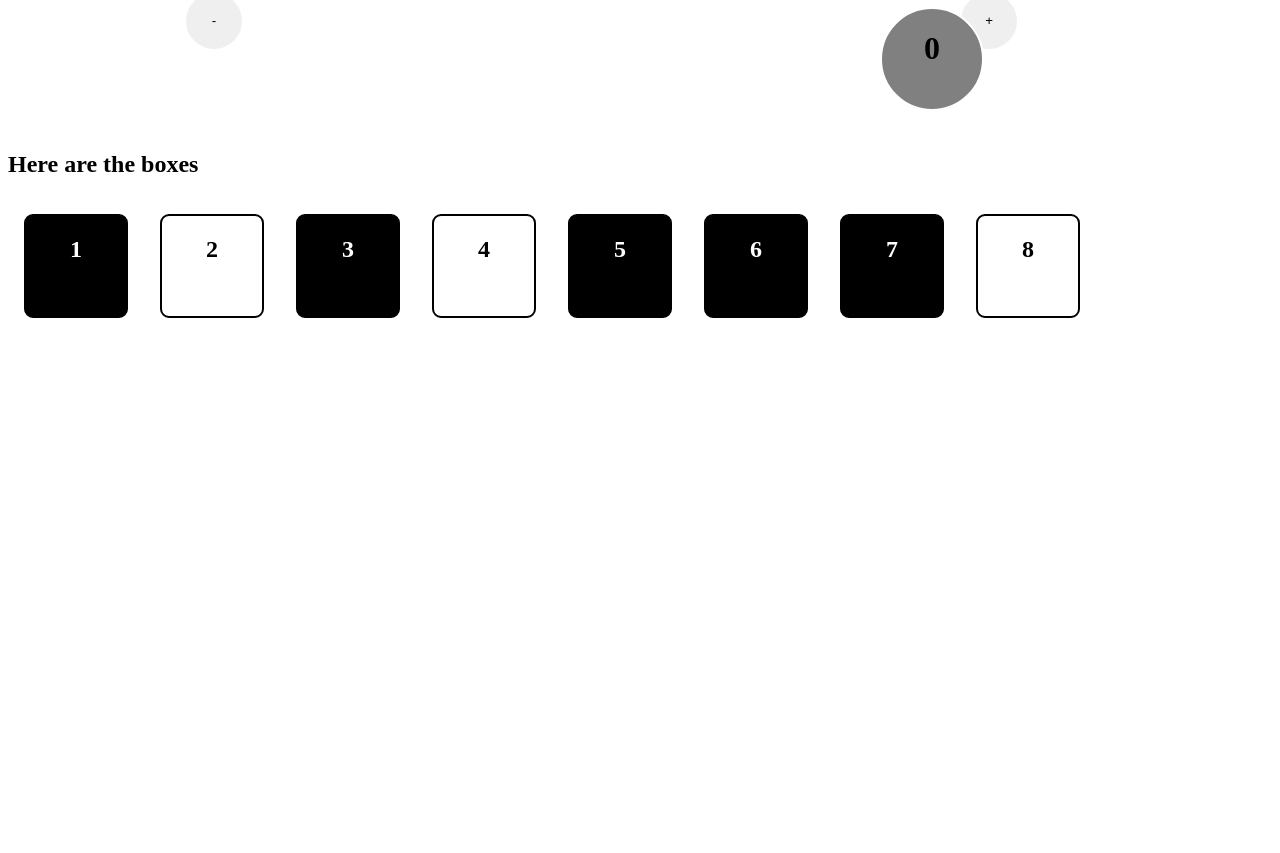
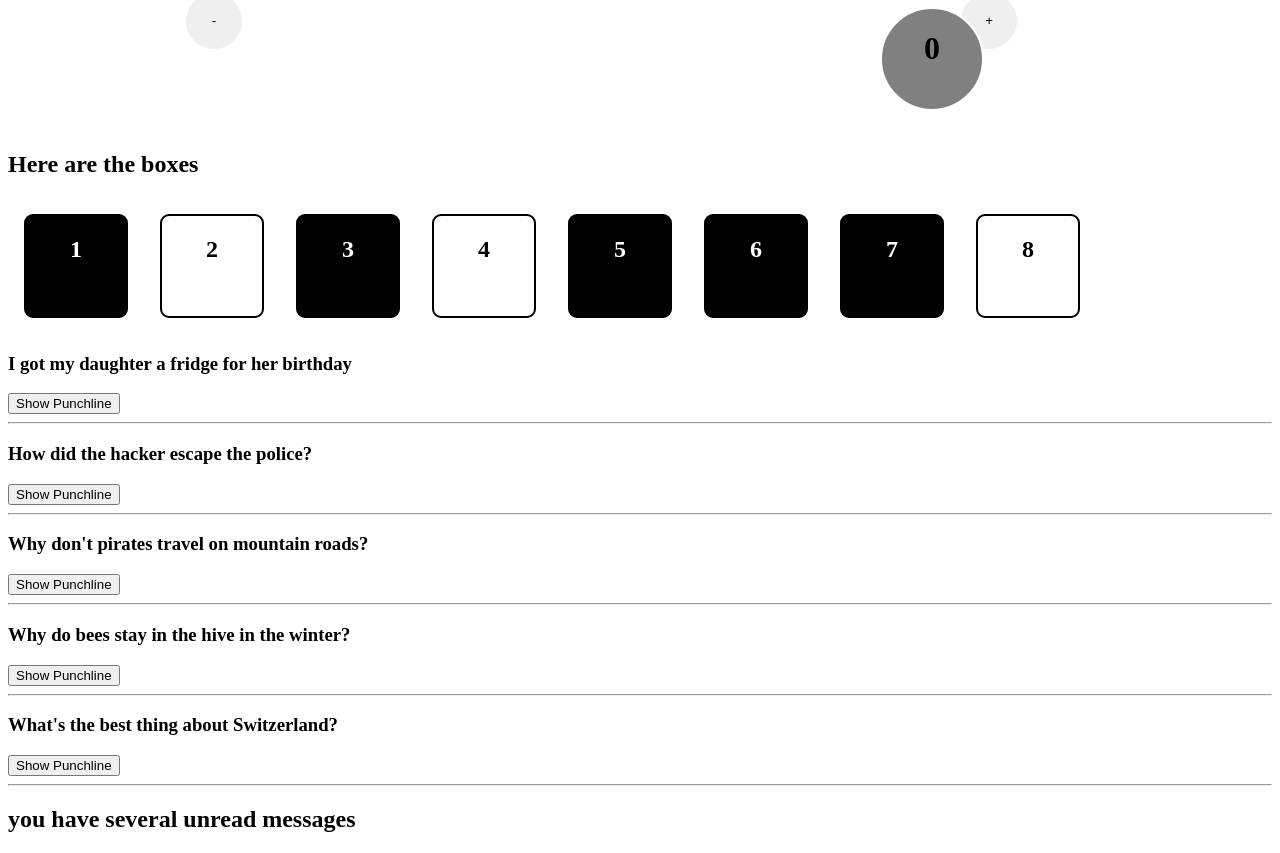
Before and after one commit to abhishekgusain07/MemeGenerator, a React (Create React App) app: page / in a window 1280 px wide. Shown: the part 1277-2130 px from the top of the page. Before the commit the page ends 1619 px from the top, so only its background shows below. Built offline with nearby package versions, Linux system fonts and the light colour scheme.

Commit message:
conditionalRendering

```diff
--- a/src/App.js
+++ b/src/App.js
@@ -6,6 +6,8 @@ import Testing2 from '../src/components/Testing2'
 import Testing3 from '../src/components/Testing3'
 import Testing4 from '../src/components/Testing4'
 import Jan from '../src/components/Jan'
+import Jokes from '../src/components/Jokes'
+import Challenge from '../src/components/SmallChallenge'
 export default function App(){
   return(
     <div>
@@ -16,6 +18,8 @@ export default function App(){
       <Testing3 />
       <Testing4 />
       <Jan />
+      <Jokes />
+      <Challenge />
     </div>
   )
 }
--- a/src/components/Jan.js
+++ b/src/components/Jan.js
@@ -3,6 +3,7 @@ import Boxes from './Boxes'
 import Box from './Box'
 export default function Jan() {
     const [element, setElement] = useState(Boxes)
+
     function changeColor(id) {
         setElement((prevArray) => {
             const newArray = []
@@ -21,8 +22,17 @@ export default function Jan() {
             return newArray
         })
     }
+    // another method of changecolor function
+    function changeColor2(id) {
+        setElement((prevSquare) => {
+            return prevSquare.map((square) => {
+                return square.id === id ? {...square, on:!square.on} : square;
+            })
+        })
+    }
+
     const newElement = element.map((item) => (
-        <Box key={item.id} id={item.id} on={item.on} handleClick = {changeColor}/>
+        <Box key={item.id} id={item.id} on={item.on} handleClick = {changeColor2}/>
     ))
     return(
         <div>
--- /dev/null
+++ b/src/components/Joke.js
@@ -0,0 +1,16 @@
+import React, { useState } from 'react'
+export default function Joke(props) {
+    const [isShown , setIsShown] = useState(false)
+    function Toggle() {
+        setIsShown(prevState => !prevState)
+    }
+    const ButtonText = isShown ? "Hide Punchline" : "Show Punchline"
+    return(
+        <div>
+            {props.setup && <h3>{props.setup}</h3>}
+            {isShown && <p>{props.punchline}</p>}
+            <button onClick = {Toggle}>{ButtonText}</button>
+            <hr/>
+        </div>
+    )
+}
--- /dev/null
+++ b/src/components/Jokes.js
@@ -0,0 +1,16 @@
+import React from 'react'
+import jokesData  from './jokesData'
+import Joke from './Joke'
+export default function Jokes() {
+    const jokeElement = jokesData.map(particularJoke => {
+        return <Joke
+            setup = {particularJoke.setup}
+            punchline = {particularJoke.punchline}
+        />
+    })
+    return(
+        <div>
+            {jokeElement}
+        </div>
+    )
+}
--- /dev/null
+++ b/src/components/SmallChallenge.js
@@ -0,0 +1,9 @@
+import React, { useState } from 'react'
+export default function Challenge() {
+    const [messages, setMessages] = useState(["wassup", " How are you"])
+    return(
+        <div>
+            {messages.length === 0 && <h2>you are all caught up</h2> || messages.length === 1 && <h2>you have one Message</h2> || messages.length > 1 && <h2>you have several unread messages</h2>}
+        </div>
+    )
+}
--- /dev/null
+++ b/src/components/jokesData.js
@@ -0,0 +1,22 @@
+export default[
+    {
+        setup: "I got my daughter a fridge for her birthday",
+        punchline: "I can't wait to see her face light up when she opens it"
+    },
+    {
+        setup: "How did the hacker escape the police?",
+        punchline: "He just ransome"
+    },
+    {
+        setup: "Why don't pirates travel on mountain roads?",
+        punchline: "Scurvy."
+    },
+    {
+        setup: "Why do bees stay in the hive in the winter?",
+        punchline: "Swarm."
+    },
+    {
+        setup: "What's the best thing about Switzerland? ",
+        punchline: "I don't know, but the flag is a big plus!"
+    },
+]
```
